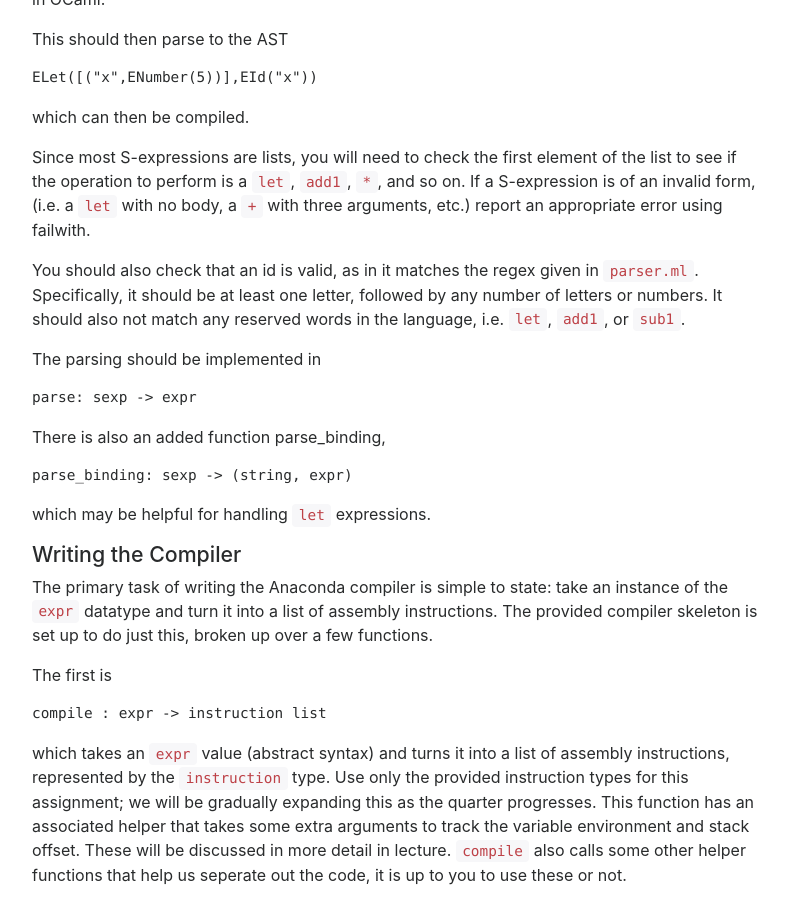
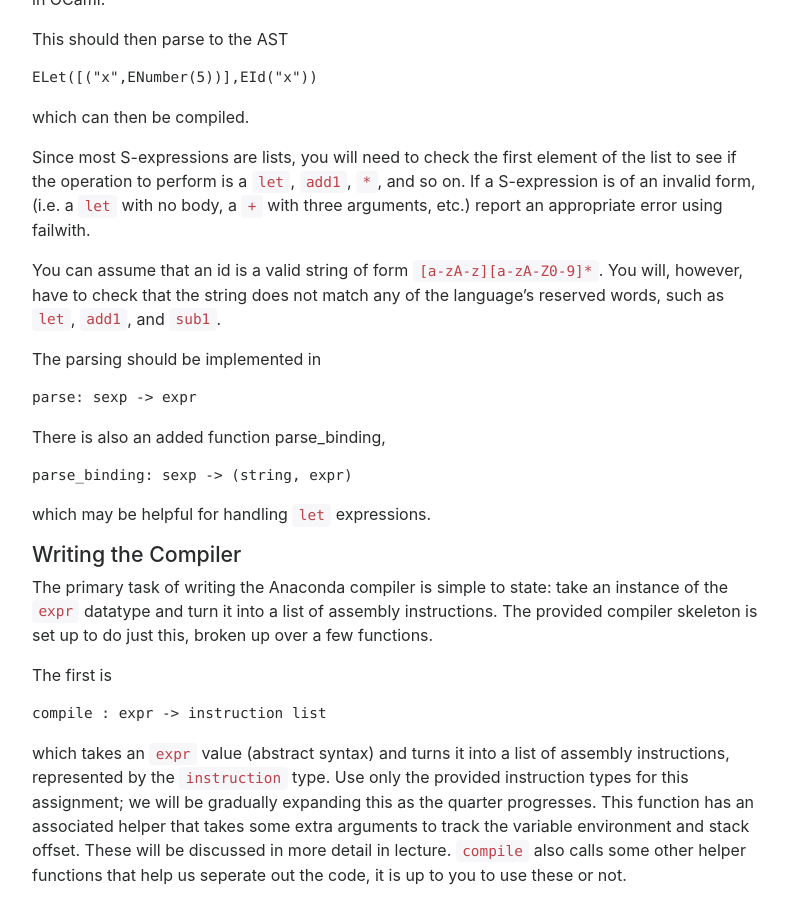
Before and after one commit to ucsd-cse131-s18/ucsd-cse131-s18.github.io, a Jekyll site: the page built from pa1/index.md, in a window 1280 px wide and 900 px high, scrolled down 4290 px. Shown: the whole window, without its empty margins (243-1031 px from the left). Built offline with Jekyll 4.4.1, drawn with Linux system fonts in a browser that asks for light colours; nearby versions of some CDN libraries.

Commit message:
Update again for ids

````diff
--- a/pa1/index.md
+++ b/pa1/index.md
@@ -255,10 +255,9 @@ of the list to see if the operation to perform is a `let`, `add1`, `*`, and so
 on. If a S-expression is of an invalid form, (i.e. a `let` with no body, a `+`
 with three arguments, etc.) report an appropriate error using failwith.
 
-You should also check that an id is valid, as in it matches the regex given
-in `parser.ml`. Specifically, it should be at least one letter, followed by
-any number of letters or numbers. It should also not match any reserved words
-in the language, i.e. `let`, `add1`, or `sub1`.
+You can assume that an id is a valid string of form `[a-zA-z][a-zA-Z0-9]*`.
+You will, however, have to check that the string does not match any of
+the language's reserved words, such as `let`, `add1`, and `sub1`.
 
 The parsing should be implemented in
 ```
````
